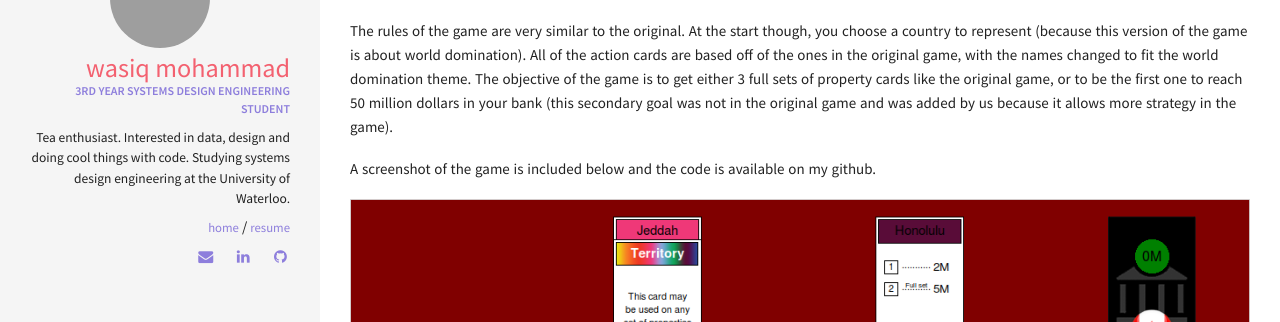
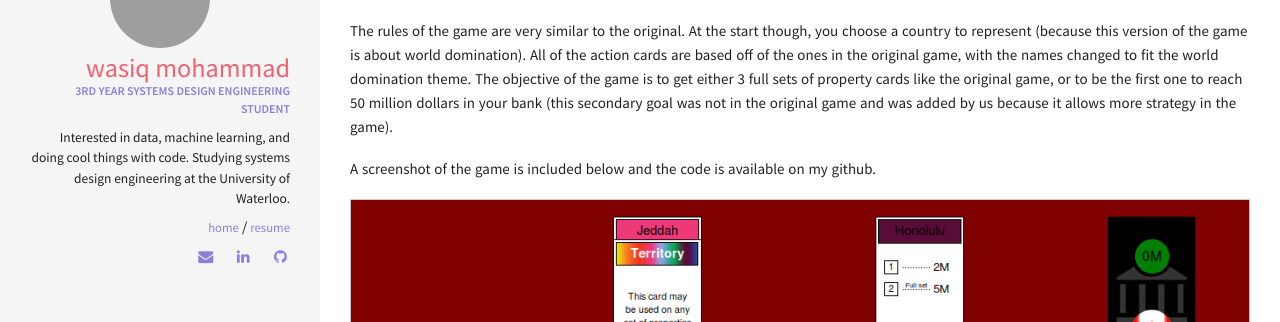
Before and after one commit to wasiqm/wasiqm.github.io, a Jekyll site: the page built from index.html, in a window 1280 px wide. Shown: the part 2352-2674 px from the top of the page. Built offline with Jekyll 4.4.1, drawn with Linux system fonts in a browser that asks for light colours.

Commit message:
Update _config.yml

```diff
--- a/_config.yml
+++ b/_config.yml
@@ -39,8 +39,7 @@ owner:
   avatar: wasiq-logo.png
   job: "3rd year Systems Design Engineering student"
   bio: |
-        Tea enthusiast.
-        Interested in data, design and doing cool things with code.
+        Interested in data, machine learning, and doing cool things with code.
         Studying systems design engineering at the University of Waterloo.
   email: wfmohamm@edu.uwaterloo.ca
   disqus-shortname: #username
```
